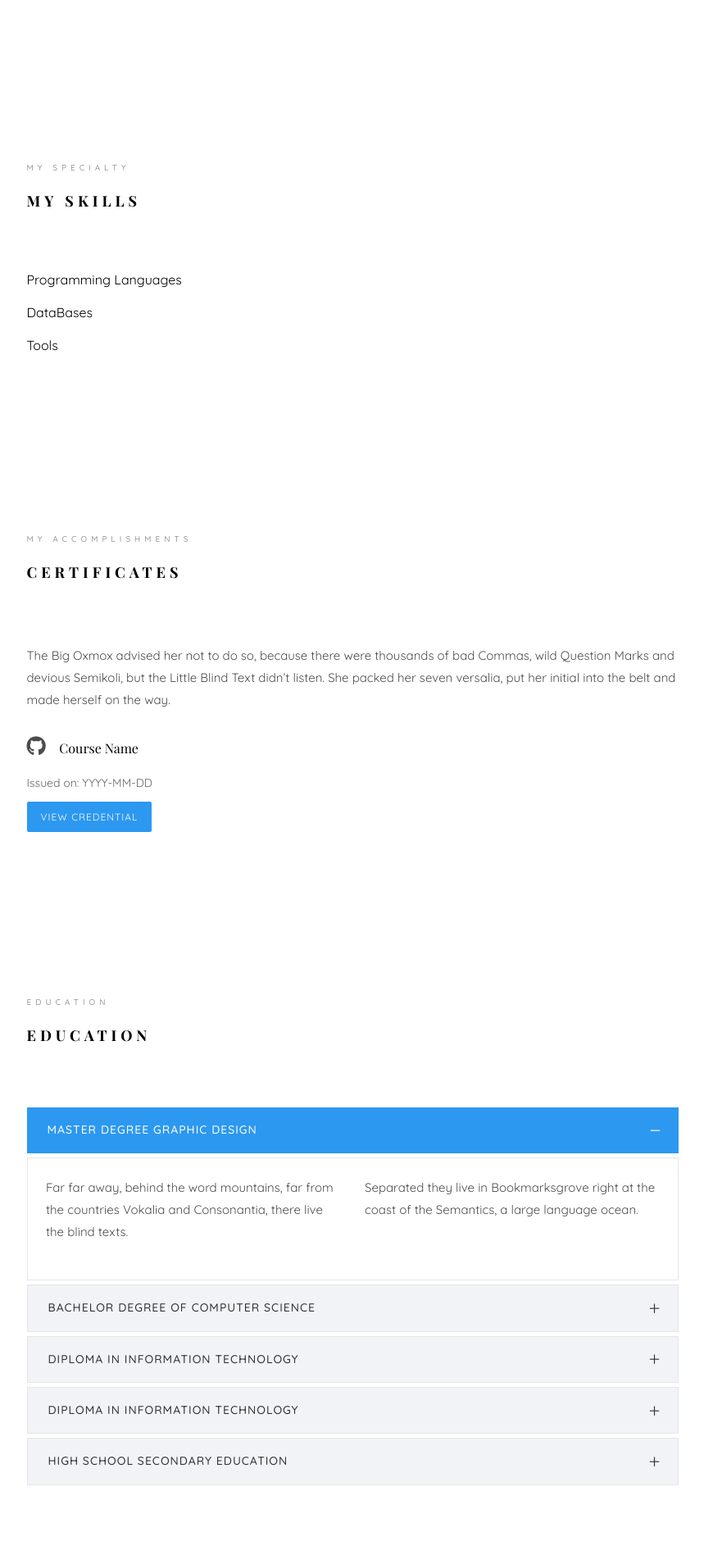
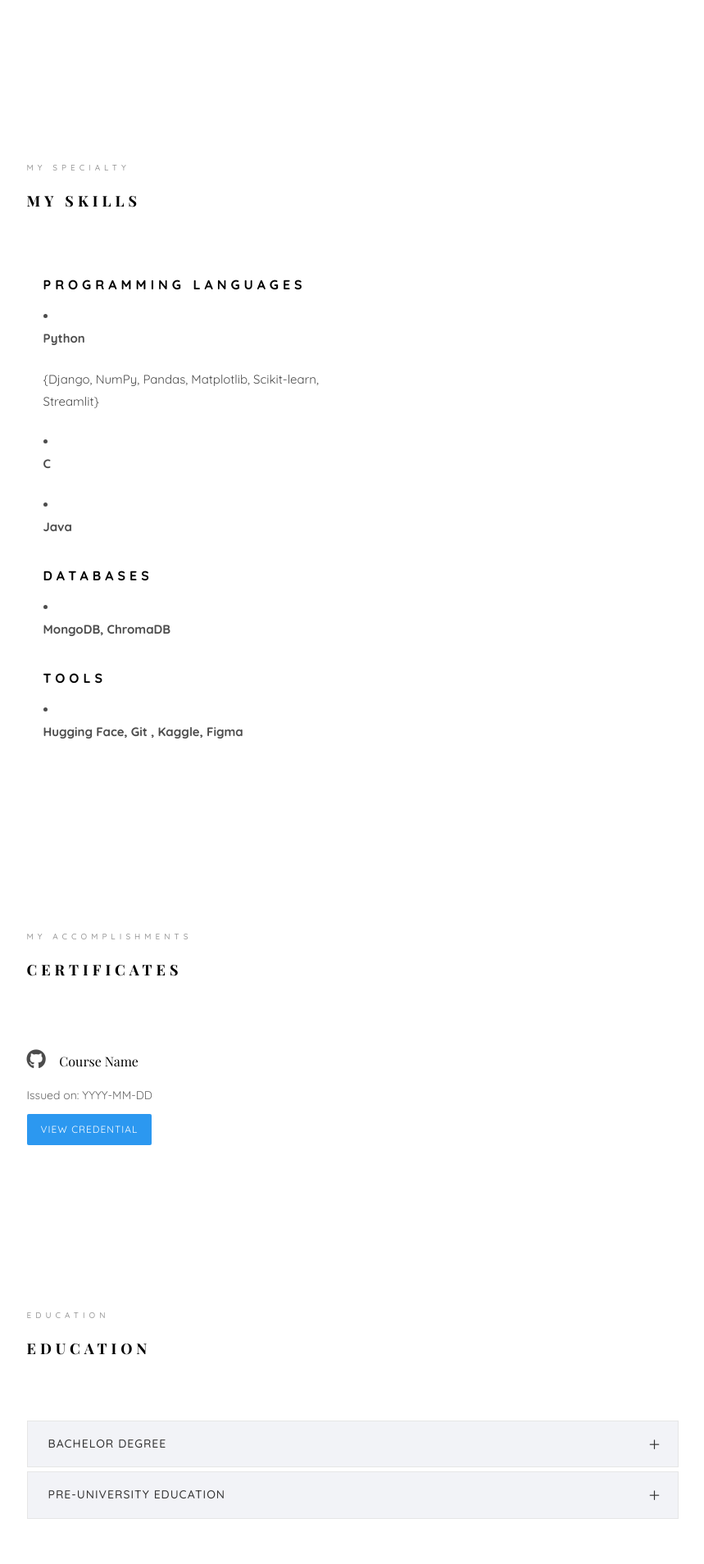
Before and after one commit to Praneeth0526/Praneeth, a Django app: page / in a window 1280 px wide. Shown: the part 1292-3200 px from the top of the page at 82% size, without its empty margins (360-1219 px from the left). Run offline with Django 5.2, Linux system fonts and the light colour scheme; data comes from the database, SQL or seed files in the repository; both versions use the stored data as it was after the commit; some libraries are stand-ins or nearby versions; some web fonts are replaced.

Commit message:
third commit

```diff
--- a/main/models.py
+++ b/main/models.py
@@ -41,8 +41,21 @@ class Skill(models.Model):
 
 class Topic(models.Model):
     skill = models.ForeignKey(Skill, related_name='topics', on_delete=models.CASCADE)
-    name = models.CharField(max_length=100)
+    name = models.CharField(max_length=100,blank=True)
     description = models.TextField(blank=True)
 
     def __str__(self):
         return self.name
+class Contact(models.Model):
+    name = models.CharField(max_length=100)
+    email = models.EmailField(max_length=100)
+    message = models.TextField()
+
+    def __str__(self):
+        return self.name
+class About(models.Model):
+    text = models.TextField()
+    image = models.ImageField(null=True)
+
+    def __str__(self):
+        return self.text
--- a/main/templates/main/index.html
+++ b/main/templates/main/index.html
@@ -58,7 +58,9 @@
 		<a href="#" class="js-colorlib-nav-toggle colorlib-nav-toggle" data-toggle="collapse" data-target="#navbar" aria-expanded="false" aria-controls="navbar"><i></i></a>
 		<aside id="colorlib-aside" role="complementary" class="border js-fullheight">
 			<div class="text-center">
-				<div class="author-img" style="background-image: url('{% static 'images/about.jpeg' %}');"></div>
+				{% for a in about %}
+				<div class="author-img" style="background-image: url('{{a.image.url}}');"></div>
+				{% endfor %}
 				<h1 id="colorlib-logo"><a href="index.html">Praneeth G</a></h1>
 				<span class="position"><a href="#">Data Science and Engineering enthusiast</a></span>
 			</div>
@@ -121,8 +123,9 @@
 									<div class="about-desc">
 										<span class="heading-meta">About Me</span>
 										<h2 class="colorlib-heading animate-box">Who Am I?</h2>
-
-										<p><strong>Hi, I'm Praneeth,</strong> a Computer Science Engineering student at Vidyavardhaka College of Engineering, Mysuru. Passionate about full-stack development, AI, and data science, I specialize in building dynamic web applications using Django and other modern technologies. My focus is on creating innovative solutions that address real-world challenges. I’m continuously expanding my expertise through hands-on projects and certifications.
+							        {% for a in about %}
+										<p>{{a.text}}</p>
+									{% endfor %}
 							</div>
 
 
@@ -130,7 +133,6 @@
 					</div>
 				</div>
 			</section>
-
 
 			<section class="colorlib-skills" data-section="skills">
 				<div class="colorlib-narrow-content">
@@ -141,17 +143,21 @@
 						</div>
 					</div>
 					{% for skill in skills %}
-					<div class="row">
+					<div class="row" style="margin-bottom: 10px;"> <!-- Reduced margin-bottom -->
 						<div class="col-md-6 animate-box" data-animate-effect="fadeInLeft">
-							<div class="progress-wrap">
-								<h3>{{skill.topic}}</h3>
-								<p>{{skill.topic.name}}</p>
-
+							<div class="progress-wrap" style="margin-left: 20px;">
+								<h3 class="colorlib-heading animate-box">{{ skill.topic }}</h3>
+								{% for topic in skill.topics.all %}
+									<li style="margin-left: 40px; display: flex; align-items: center;"> <!-- Flexbox for horizontal alignment -->
+										<li><p style="margin-right: 10px; font-weight: bold;">{{ topic.name }}</p><!-- Bold name with margin-right -->
+										<p>{{ topic.description }}</p></li>
+									</li>
+								{% endfor %}
 							</div>
 						</div>
 					</div>
 					{% empty %}
-					    <h3>No skills found</h3>
+						<h3>No skills found</h3>
 					{% endfor %}
 				</div>
 			</section>
@@ -166,9 +172,6 @@
 						</div>
 					</div>
 					<div class="row">
-						<div class="col-md-12 animate-box" data-animate-effect="fadeInLeft">
-							<p>The Big Oxmox advised her not to do so, because there were thousands of bad Commas, wild Question Marks and devious Semikoli, but the Little Blind Text didn’t listen. She packed her seven versalia, put her initial into the belt and made herself on the way.</p>
-						</div>
 
 						<div class="col-md-6 animate-box" data-animate-effect="fadeInLeft">
 							<div class="certificate">
@@ -200,39 +203,20 @@
 						<div class="col-md-12 animate-box" data-animate-effect="fadeInLeft">
 							<div class="fancy-collapse-panel">
 								<div class="panel-group" id="accordion" role="tablist" aria-multiselectable="true">
-									<div class="panel panel-default">
-									    <div class="panel-heading" role="tab" id="headingOne">
-									        <h4 class="panel-title">
-									            <a data-toggle="collapse" data-parent="#accordion" href="#collapseOne" aria-expanded="true" aria-controls="collapseOne">Master Degree Graphic Design
-									            </a>
-									        </h4>
-									    </div>
-									    <div id="collapseOne" class="panel-collapse collapse in" role="tabpanel" aria-labelledby="headingOne">
-									         <div class="panel-body">
-									            <div class="row">
-										      		<div class="col-md-6">
-										      			<p>Far far away, behind the word mountains, far from the countries Vokalia and Consonantia, there live the blind texts. </p>
-										      		</div>
-										      		<div class="col-md-6">
-										      			<p>Separated they live in Bookmarksgrove right at the coast of the Semantics, a large language ocean.</p>
-										      		</div>
-										      	</div>
-									         </div>
-									    </div>
-									</div>
+
 									<div class="panel panel-default">
 									    <div class="panel-heading" role="tab" id="headingTwo">
 									        <h4 class="panel-title">
-									            <a class="collapsed" data-toggle="collapse" data-parent="#accordion" href="#collapseTwo" aria-expanded="false" aria-controls="collapseTwo">Bachelor Degree of Computer Science
+									            <a class="collapsed" data-toggle="collapse" data-parent="#accordion" href="#collapseTwo" aria-expanded="false" aria-controls="collapseTwo">Bachelor Degree
 									            </a>
 									        </h4>
 									    </div>
 									    <div id="collapseTwo" class="panel-collapse collapse" role="tabpanel" aria-labelledby="headingTwo">
 									        <div class="panel-body">
-									            <p>Far far away, behind the word <strong>mountains</strong>, far from the countries Vokalia and Consonantia, there live the blind texts. Separated they live in Bookmarksgrove right at the coast of the Semantics, a large language ocean.</p>
+									            <p>B.E in Computer Science,<strong>Vidyavardhaka College of Engineering</strong>,Mysuru, Karnataka.</p>
 													<ul>
-														<li>Separated they live in Bookmarksgrove right</li>
-														<li>Separated they live in Bookmarksgrove right</li>
+														<li>Duration 2023-2027</li>
+
 													</ul>
 									        </div>
 									    </div>
@@ -240,44 +224,22 @@
 									<div class="panel panel-default">
 									    <div class="panel-heading" role="tab" id="headingThree">
 									        <h4 class="panel-title">
-									            <a class="collapsed" data-toggle="collapse" data-parent="#accordion" href="#collapseThree" aria-expanded="false" aria-controls="collapseThree">Diploma in Information Technology
+									            <a class="collapsed" data-toggle="collapse" data-parent="#accordion" href="#collapseThree" aria-expanded="false" aria-controls="collapseThree">Pre-University Education
 									            </a>
 									        </h4>
 									    </div>
 									    <div id="collapseThree" class="panel-collapse collapse" role="tabpanel" aria-labelledby="headingThree">
 									        <div class="panel-body">
-									            <p>Far far away, behind the word <strong>mountains</strong>, far from the countries Vokalia and Consonantia, there live the blind texts. Separated they live in Bookmarksgrove right at the coast of the Semantics, a large language ocean.</p>
+									            <p>P.U.C at <strong>Gopal Swamy PU College(Sankalpa)</strong>, Mysuru, Karnataka.</p>
+												<ul>
+													<li>Duration 2021-2023</li>
+
+												</ul>
 									        </div>
 									    </div>
 									</div>
 
-									<div class="panel panel-default">
-									    <div class="panel-heading" role="tab" id="headingFour">
-									        <h4 class="panel-title">
-									            <a class="collapsed" data-toggle="collapse" data-parent="#accordion" href="#collapseFour" aria-expanded="false" aria-controls="collapseFour">Diploma in Information Technology
-									            </a>
-									        </h4>
-									    </div>
-									    <div id="collapseFour" class="panel-collapse collapse" role="tabpanel" aria-labelledby="headingFour">
-									        <div class="panel-body">
-									            <p>Far far away, behind the word <strong>mountains</strong>, far from the countries Vokalia and Consonantia, there live the blind texts. Separated they live in Bookmarksgrove right at the coast of the Semantics, a large language ocean.</p>
-									        </div>
-									    </div>
-									</div>
 
-									<div class="panel panel-default">
-									    <div class="panel-heading" role="tab" id="headingFive">
-									        <h4 class="panel-title">
-									            <a class="collapsed" data-toggle="collapse" data-parent="#accordion" href="#collapseFive" aria-expanded="false" aria-controls="collapseFive">High School Secondary Education
-									            </a>
-									        </h4>
-									    </div>
-									    <div id="collapseFive" class="panel-collapse collapse" role="tabpanel" aria-labelledby="headingFive">
-									        <div class="panel-body">
-									            <p>Far far away, behind the word <strong>mountains</strong>, far from the countries Vokalia and Consonantia, there live the blind texts. Separated they live in Bookmarksgrove right at the coast of the Semantics, a large language ocean.</p>
-									        </div>
-									    </div>
-									</div>
 								</div>
 							</div>
 						</div>
@@ -306,8 +268,8 @@
 							<div class="project" style="background-image: url('{{project.image.url}}');">
 								<div class="desc">
 									<div class="con">
-										<h3><a href="work.html">{{project.title}}</a></h3>
-										<span>Website</span>
+										<h3><a href={{project.link}}>{{project.title}}</a></h3>
+										<span>{{project.description}}</span>
 									</div>
 								</div>
 							</div>
--- a/main/views.py
+++ b/main/views.py
@@ -1,11 +1,13 @@
 from django.shortcuts import render,get_object_or_404
-from .models import Project,Skill
+from .models import Project,Skill,Topic,About
 # Create your views here.
 
 def home(request):
+    about = About.objects.all()
     projects = Project.objects.all()
     skills = Skill.objects.all()
-    return render(request,'main/index.html',{'projects':projects,'skills':skills})
+    topics = Topic.objects.all()
+    return render(request,'main/index.html',{'projects':projects,'skills':skills,'topics':topics,'about':about})
 
 # def contact(request):
 #     return render(request,'contact.html')
```
Also changed, not shown: main/admin.py (+6 -1 lines), db.sqlite3, main/migrations/0007_about_contact_alter_topic_name.py (added), main/static/images/about_qTDH7Mr.jpeg (added).
